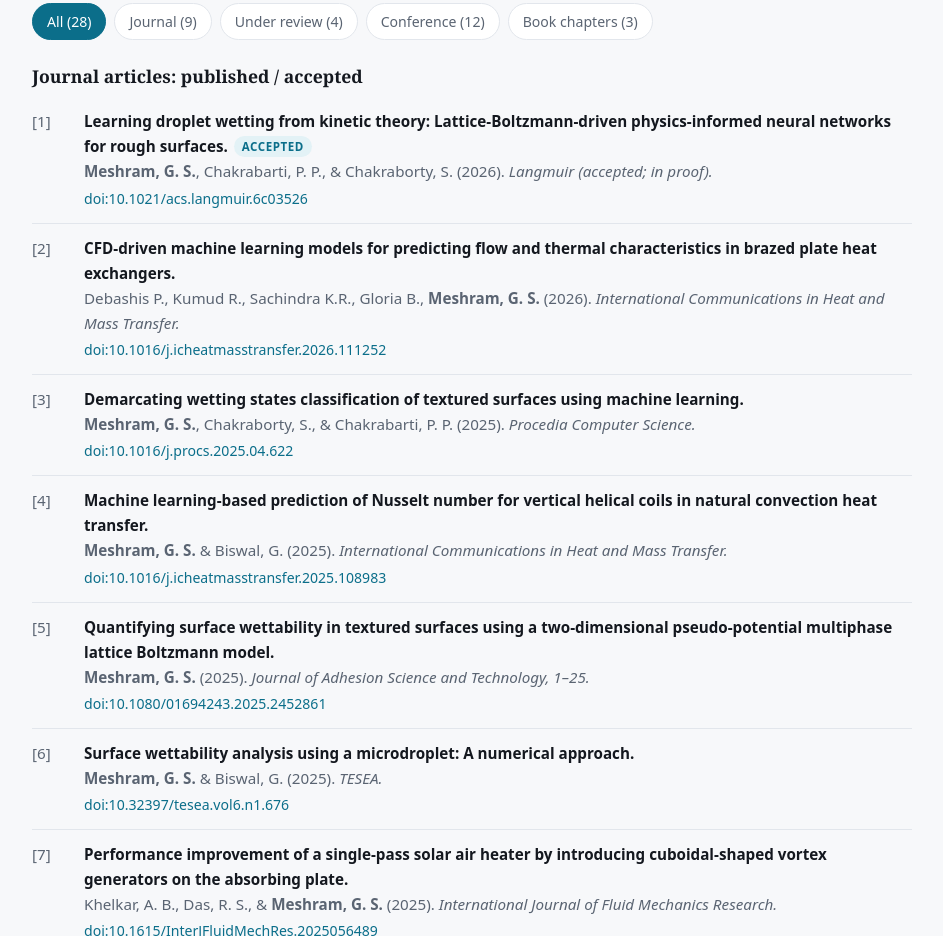
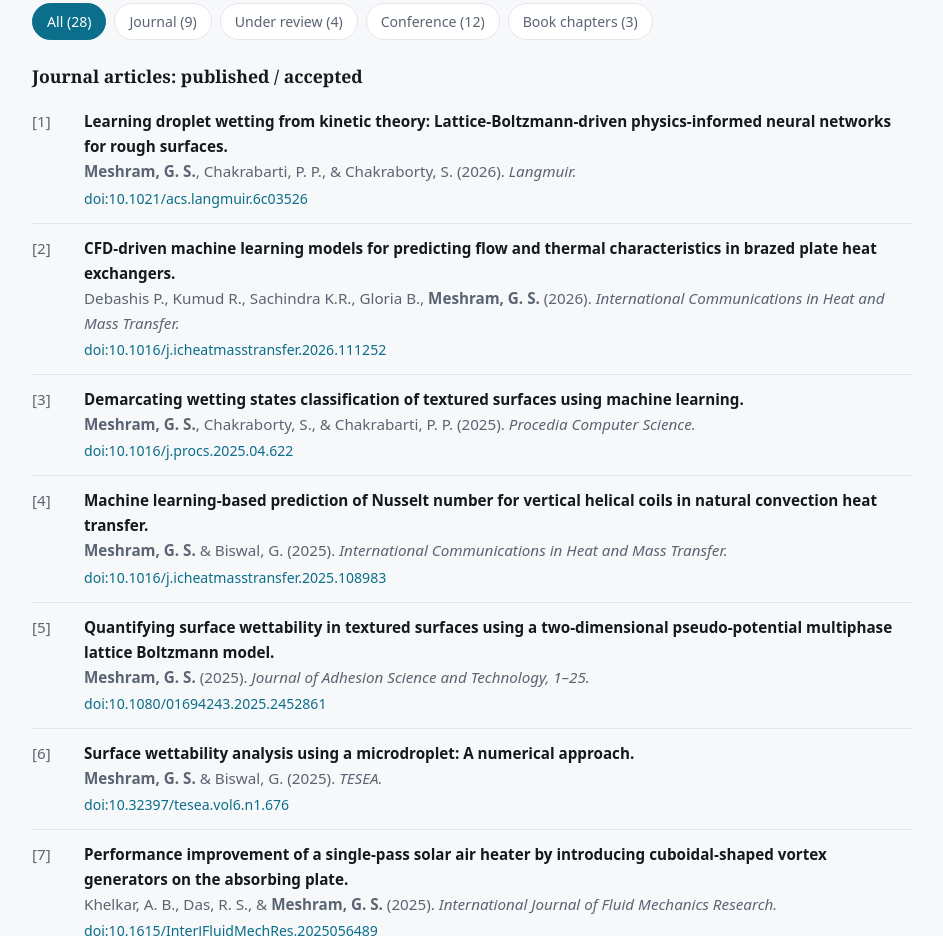
Before and after one commit to Ganesh1591/Ganesh1591.github.io, a plain HTML site: page index.html in a window 1280 px wide. Shown: the part 4557-5493 px from the top of the page, without its empty margins (168-1111 px from the left). Drawn offline with Linux system fonts and the light colour scheme.

Commit message:
Update journal article entry in index.html

```diff
--- a/index.html
+++ b/index.html
@@ -370,7 +370,7 @@
   var D = "https://doi.org/";
   var P = [
     // Journal articles: published / accepted
-    {t:"journal", s:"accepted", a:"Meshram, G. S., Chakrabarti, P. P., & Chakraborty, S. (2026)", ti:"Learning droplet wetting from kinetic theory: Lattice-Boltzmann-driven physics-informed neural networks for rough surfaces.", v:"Langmuir (accepted; in proof).", d:"10.1021/acs.langmuir.6c03526"},
+    {t:"journal", a:"Meshram, G. S., Chakrabarti, P. P., & Chakraborty, S. (2026)", ti:"Learning droplet wetting from kinetic theory: Lattice-Boltzmann-driven physics-informed neural networks for rough surfaces.", v:"Langmuir.", d:"10.1021/acs.langmuir.6c03526"},
     {t:"journal", a:"Debashis P., Kumud R., Sachindra K.R., Gloria B., Meshram, G. S. (2026)", ti:"CFD-driven machine learning models for predicting flow and thermal characteristics in brazed plate heat exchangers.", v:"International Communications in Heat and Mass Transfer.", d:"10.1016/j.icheatmasstransfer.2026.111252"},
     {t:"journal", a:"Meshram, G. S., Chakraborty, S., & Chakrabarti, P. P. (2025)", ti:"Demarcating wetting states classification of textured surfaces using machine learning.", v:"Procedia Computer Science.", d:"10.1016/j.procs.2025.04.622"},
     {t:"journal", a:"Meshram, G. S. & Biswal, G. (2025)", ti:"Machine learning-based prediction of Nusselt number for vertical helical coils in natural convection heat transfer.", v:"International Communications in Heat and Mass Transfer.", d:"10.1016/j.icheatmasstransfer.2025.108983"},
```
